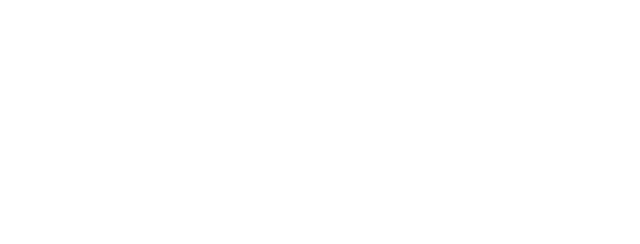
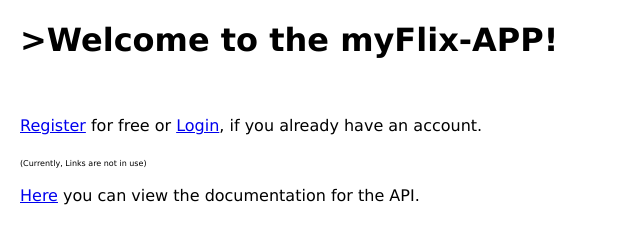
Before and after one commit to Tina2010/myFlix, a website: page index.html in a window 1280 px wide. Shown: the whole page, without its empty margins (0-640 px from the left). Drawn offline with Linux system fonts and the light colour scheme.

Commit message:
[update] adding basic style and small introduction

```diff
--- a/index.html
+++ b/index.html
@@ -5,7 +5,17 @@
     <meta charset="utf-8" />
     <title>myFlix</title>
 </head>
-<body>
+<body style="font-family: 'Lucida Sans', 'Lucida Sans Regular', 'Lucida Grande', 'Lucida Sans Unicode', Geneva, Verdana, sans-serif; margin: 20px;">
 
+    <h1>>Welcome to the myFlix-APP!</h1>
+
+    <br>
+
+    <p><a href="https://obscure-castle-33842.herokuapp.com/users">Register</a> for free or <a href="https://obscure-castle-33842.herokuapp.com/login/">Login</a>, if you already have an account.</p>
+
+    <p><span style="font-size:8px">(Currently, Links are not in use)</span></p>
+
+
+    <p><a href="https://obscure-castle-33842.herokuapp.com/documentation.html">Here</a> you can view the documentation for the API.</p>
 </body>
 </html>
```
